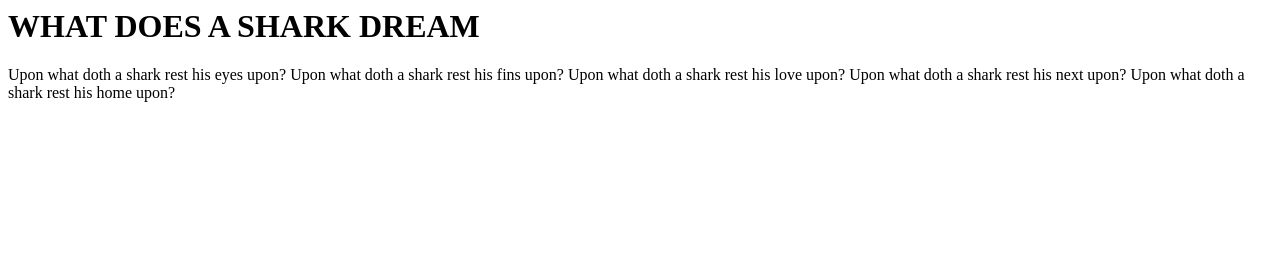
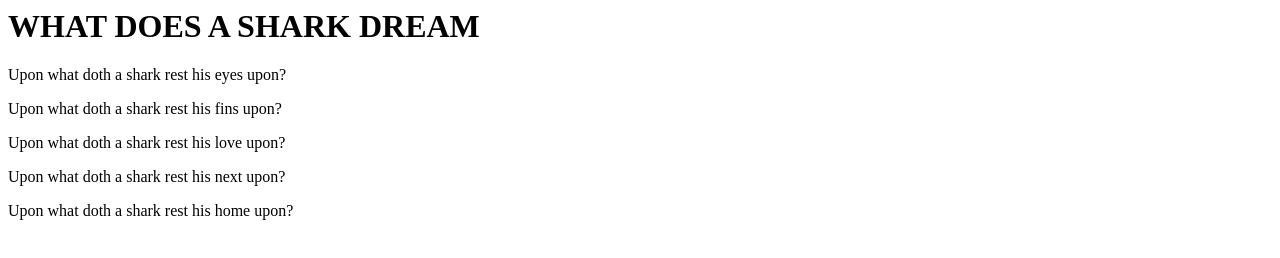
Before and after one commit to TruckNutz/Does-A-Shark-Dream-, a plain HTML site: page index.html in a window 1280 px wide. Drawn offline with Linux system fonts and the light colour scheme.

Commit message:
Update index.html

```diff
--- a/index.html
+++ b/index.html
@@ -9,11 +9,11 @@
 <body>
     <div class="container">
       <h1>WHAT DOES A SHARK DREAM</h1>
-      <p>Upon what doth a shark rest his eyes upon?
-         Upon what doth a shark rest his fins upon?
-         Upon what doth a shark rest his love upon?
-         Upon what doth a shark rest his next upon?
-         Upon what doth a shark rest his home upon?</p>
+      <p>Upon what doth a shark rest his eyes upon?</p>
+      <p>Upon what doth a shark rest his fins upon?</p>
+      <p> Upon what doth a shark rest his love upon?</p>
+      <p> Upon what doth a shark rest his next upon?</p>
+      <p> Upon what doth a shark rest his home upon?</p>
     </div>
 </body>
 </html>
```
